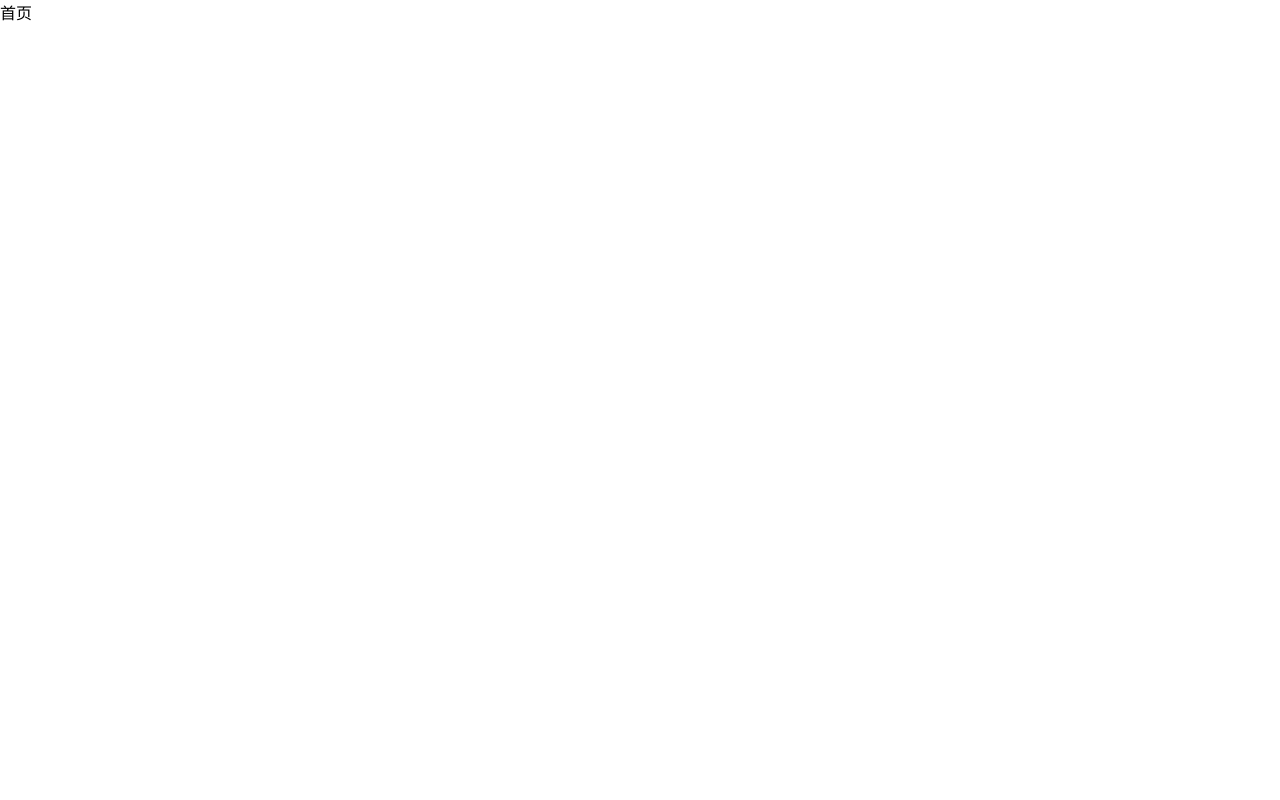
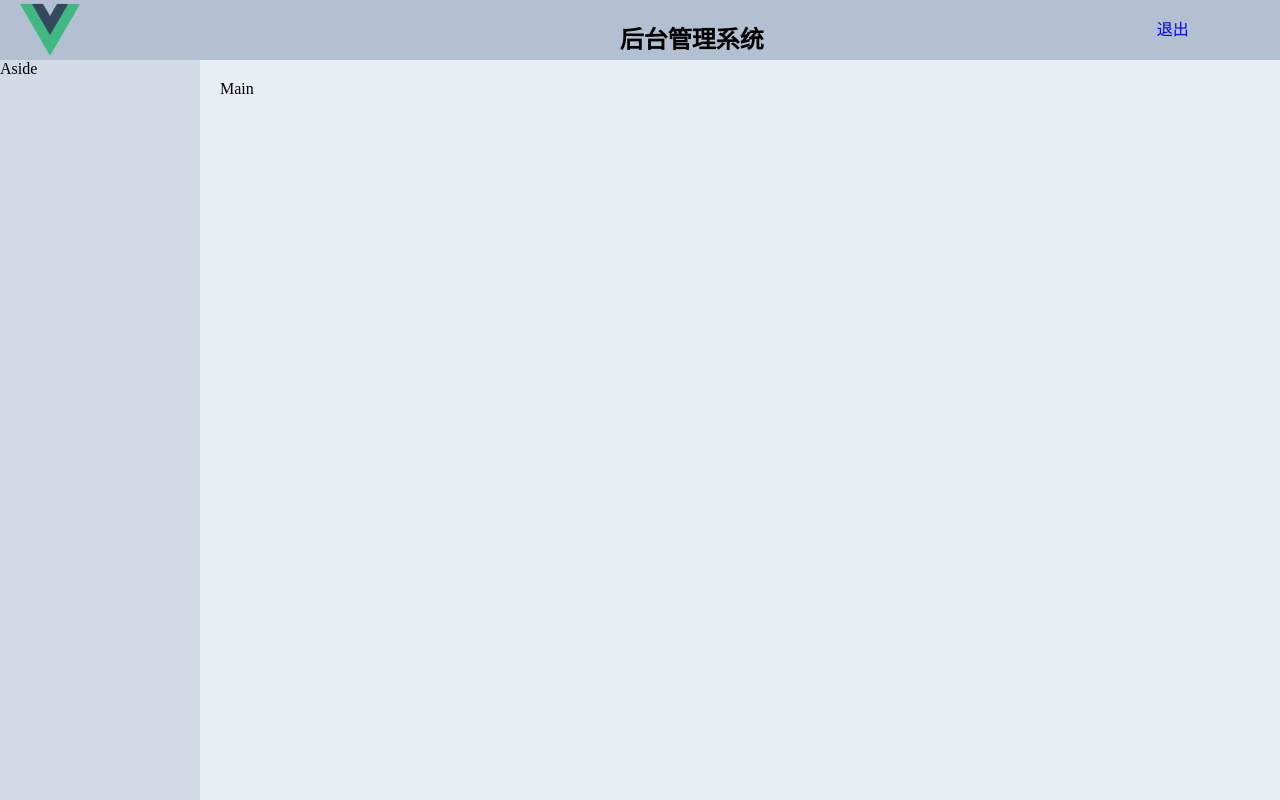
Before and after one commit to belltasker/vue_shop, a Vue app: page /#/ in a window 1280 px wide. Built offline with nearby package versions, Linux system fonts and the light colour scheme.

Commit message:
头部样式调整

```diff
--- a/src/components/home/home.vue
+++ b/src/components/home/home.vue
@@ -1,5 +1,27 @@
 <template>
-  <div>首页</div>
+  <el-container class="container">
+    <el-header class="header">
+      <el-row>
+        <el-col :span="4">
+          <div class="grid-content bg-purple">
+            <img src="../../assets/logo.png" alt="图片无法显示" height="60px" />
+          </div>
+        </el-col>
+        <el-col :span="18" class="middle">
+          <h2>后台管理系统</h2>
+        </el-col>
+        <el-col :span="2">
+          <div class="grid-content bg-purple">
+            <a class="loginout" href="#">退出</a>
+          </div>
+        </el-col>
+      </el-row>
+    </el-header>
+    <el-container>
+      <el-aside class="aside" width="200px">Aside</el-aside>
+      <el-main class="main">Main</el-main>
+    </el-container>
+  </el-container>
 </template>
 
 <script>
@@ -7,4 +29,28 @@
 </script>
 
 <style>
+.container {
+  height: 100%;
+}
+
+.header {
+  background-color: #b3c0d1;
+}
+
+.aside {
+  background-color: #d3dce6;
+}
+
+.main {
+  background-color: #e9eef3;
+}
+
+.middle {
+  text-align: center;
+}
+
+.loginout {
+  line-height: 60px;
+  text-decoration: none;
+}
 </style>
```
Also changed, not shown: src/assets/logo.png (added).
